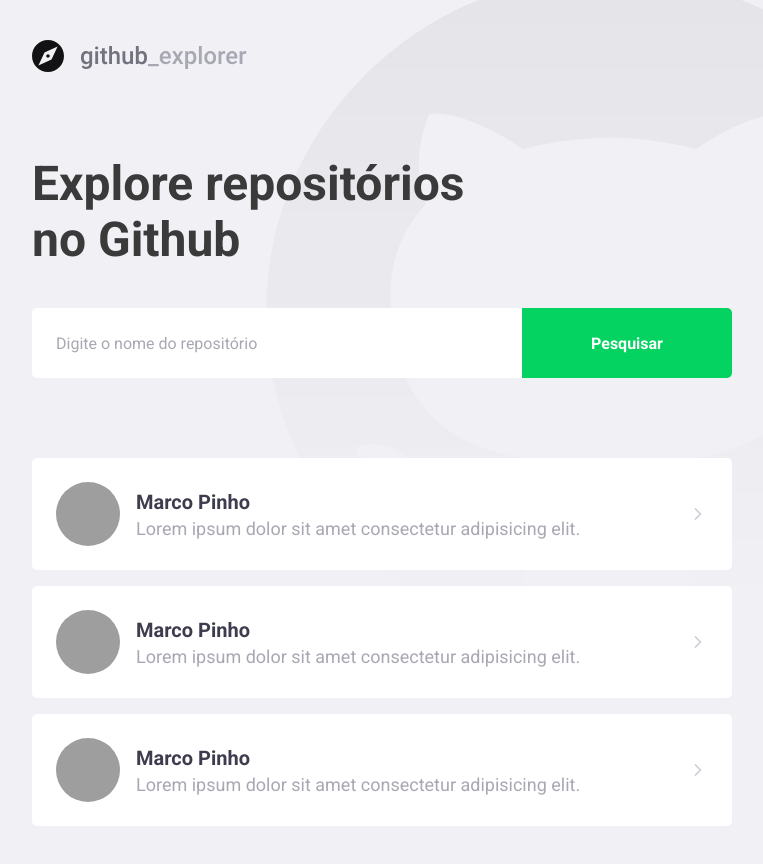
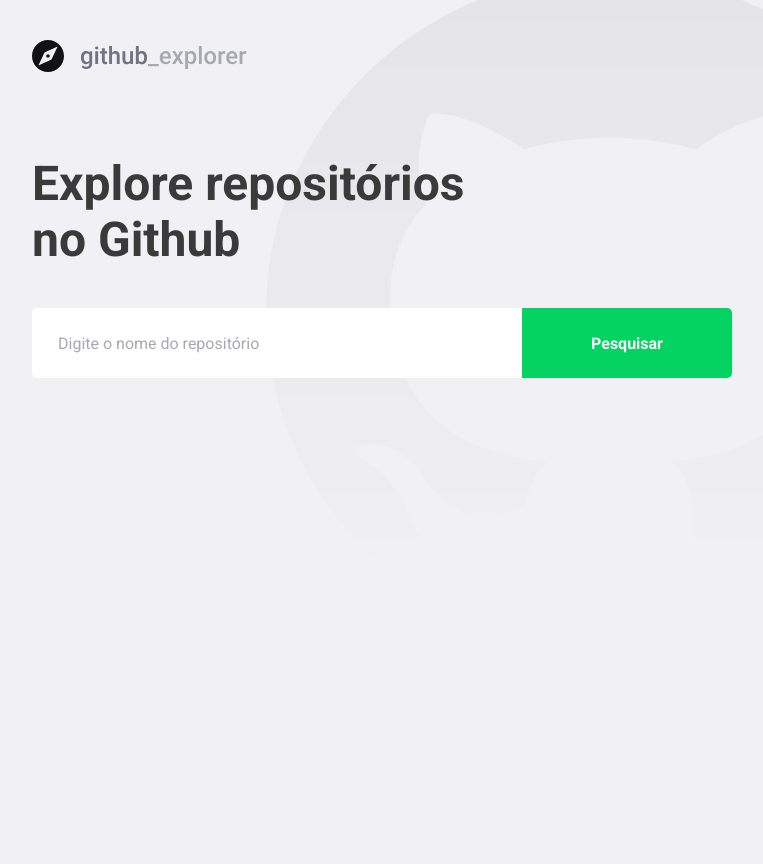
Before and after one commit to MarcoCPinho/05-primeiro-projeto-react, a React (Create React App) app: page / in a window 1280 px wide. Shown: the whole page, without its empty margins (148-911 px from the left). After the commit the page ends 800 px from the top, so only its background shows below. Built offline with nearby package versions, Linux system fonts and the light colour scheme; grey boxes are pictures that could not be loaded.

Commit message:
3 aulas
conectando api, lidando com erros e salvando no storage

```diff
--- a/package.json
+++ b/package.json
@@ -11,6 +11,7 @@
     "@types/react": "^16.9.53",
     "@types/react-dom": "^16.9.8",
     "@types/styled-components": "^5.1.4",
+    "axios": "^0.21.0",
     "polished": "^4.0.3",
     "react": "^17.0.1",
     "react-dom": "^17.0.1",
--- a/src/pages/Dashboard/index.tsx
+++ b/src/pages/Dashboard/index.tsx
@@ -1,55 +1,95 @@
-import React from 'react';
+import React, { useState, useEffect, FormEvent } from 'react';
 import { FiChevronRight } from 'react-icons/fi';
+import api from '../../services/api';
 
 import logoImg from '../../assets/logo.svg';
 
-import { Title, Form, Repositories } from './styles';
+import { Title, Form, Repositories, Error } from './styles';
+
+interface Repository {
+  full_name: string;
+  description: string;
+  owner: {
+    login: string;
+    avatar_url: string;
+  };
+}
 
 const Dashboard: React.FC = () => {
+  const [newRepo, setNewRepo] = useState('');
+  const [inputError, setInputError] = useState('');
+  const [repositories, setRepositories] = useState<Repository[]>(() => {
+    const storagedRepositories = localStorage.getItem(
+      '@GithubExplorer:repositories',
+    );
+
+    if (storagedRepositories) {
+      return JSON.parse(storagedRepositories);
+    }
+
+    return [];
+  });
+
+  useEffect(() => {
+    localStorage.setItem(
+      '@GithubExplorer:repositories',
+      JSON.stringify(repositories),
+    );
+  }, [repositories]);
+
+  async function handleAddRepository(
+    event: FormEvent<HTMLFormElement>,
+  ): Promise<void> {
+    event.preventDefault();
+
+    if (!newRepo) {
+      setInputError('Digite o autor/nome do repositório');
+      return;
+    }
+
+    try {
+      const response = await api.get<Repository>(`repos/${newRepo}`);
+
+      const repository = response.data;
+
+      setRepositories([...repositories, repository]);
+      setNewRepo('');
+      setInputError('');
+    } catch (err) {
+      setInputError('Erro na busca por esse repositório');
+    }
+  }
+
   return (
     <>
       <img src={logoImg} alt="Github Explorer" />
       <Title>Explore repositórios no Github</Title>
 
-      <Form action="">
-        <input placeholder="Digite o nome do repositório" />
+      <Form hasError={!!inputError} onSubmit={handleAddRepository}>
+        <input
+          value={newRepo}
+          onChange={e => setNewRepo(e.target.value)}
+          placeholder="Digite o nome do repositório"
+        />
         <button type="submit">Pesquisar</button>
       </Form>
 
+      {inputError && <Error>{inputError}</Error>}
+
       <Repositories>
-        <a href="teste">
+        {repositories.map(repository => (
+          <a key={repository.full_name} href="teste">
             <img
-            src="https://avatars0.githubusercontent.com/u/68476808?s=460&u=e46db5c112259f8f91aebb0a9732b6e492e9af59&v=4"
-            alt="Marco Pinho"
+              src={repository.owner.avatar_url}
+              alt={repository.owner.login}
             />
             <div>
-            <strong>Marco Pinho</strong>
-            <p>Lorem ipsum dolor sit amet consectetur adipisicing elit.</p>
+              <strong>{repository.full_name}</strong>
+              <p>{repository.description}</p>
             </div>
             <FiChevronRight size={20} />
           </a>
-        <a href="teste">
-          <img
-            src="https://avatars0.githubusercontent.com/u/68476808?s=460&u=e46db5c112259f8f91aebb0a9732b6e492e9af59&v=4"
-            alt="Marco Pinho"
-          />
-          <div>
-            <strong>Marco Pinho</strong>
-            <p>Lorem ipsum dolor sit amet consectetur adipisicing elit.</p>
-          </div>
-          <FiChevronRight size={20} />
-        </a>
-        <a href="teste">
-          <img
-            src="https://avatars0.githubusercontent.com/u/68476808?s=460&u=e46db5c112259f8f91aebb0a9732b6e492e9af59&v=4"
-            alt="Marco Pinho"
-          />
-          <div>
-            <strong>Marco Pinho</strong>
-            <p>Lorem ipsum dolor sit amet consectetur adipisicing elit.</p>
-          </div>
-          <FiChevronRight size={20} />
-        </a>
+        ))}
       </Repositories>
     </>
   );
--- a/src/pages/Dashboard/styles.ts
+++ b/src/pages/Dashboard/styles.ts
@@ -1,5 +1,9 @@
-import styled from 'styled-components';
+import styled, { css } from 'styled-components';
 import { shade } from 'polished';
+
+interface FormProps {
+  hasError: boolean;
+}
 
 export const Title = styled.h1`
   font-size: 48px;
@@ -10,7 +14,7 @@
   margin-top: 80px;
 `;
 
-export const Form = styled.form`
+export const Form = styled.form<FormProps>`
   margin-top: 40px;
   max-width: 700px;
 
@@ -23,6 +27,14 @@
     border: 0;
     border-radius: 5px 0 0 5px;
     color: #3a3a3a;
+    border: 2px solid #fff;
+    border-right: 0;
+
+    ${props =>
+      props.hasError &&
+      css`
+        border-color: #c53030;
+      `}
 
     &::placeholder {
       color: #a8a8b3;
@@ -43,6 +55,12 @@
       background: ${shade(0.2, '#04d361')};
     }
   }
+`;
+
+export const Error = styled.span`
+  display: block;
+  color: #c53030;
+  margin-top: 8px;
 `;
 
 export const Repositories = styled.div`
@@ -76,7 +94,8 @@
     }
 
     div {
-      margin-left: 16px;
+      margin: 0 16px;
+      flex: 1;
 
       strong {
         font-size: 20px;
--- /dev/null
+++ b/src/services/api.ts
@@ -0,0 +1,7 @@
+import axios from 'axios';
+
+const api = axios.create({
+  baseURL: 'https://api.github.com',
+});
+
+export default api;
```
Also changed, not shown: .eslintrc.json, 1 other file (tests, documents, lock files or other folders). Lines whose indentation alone changed are shown as unchanged.
